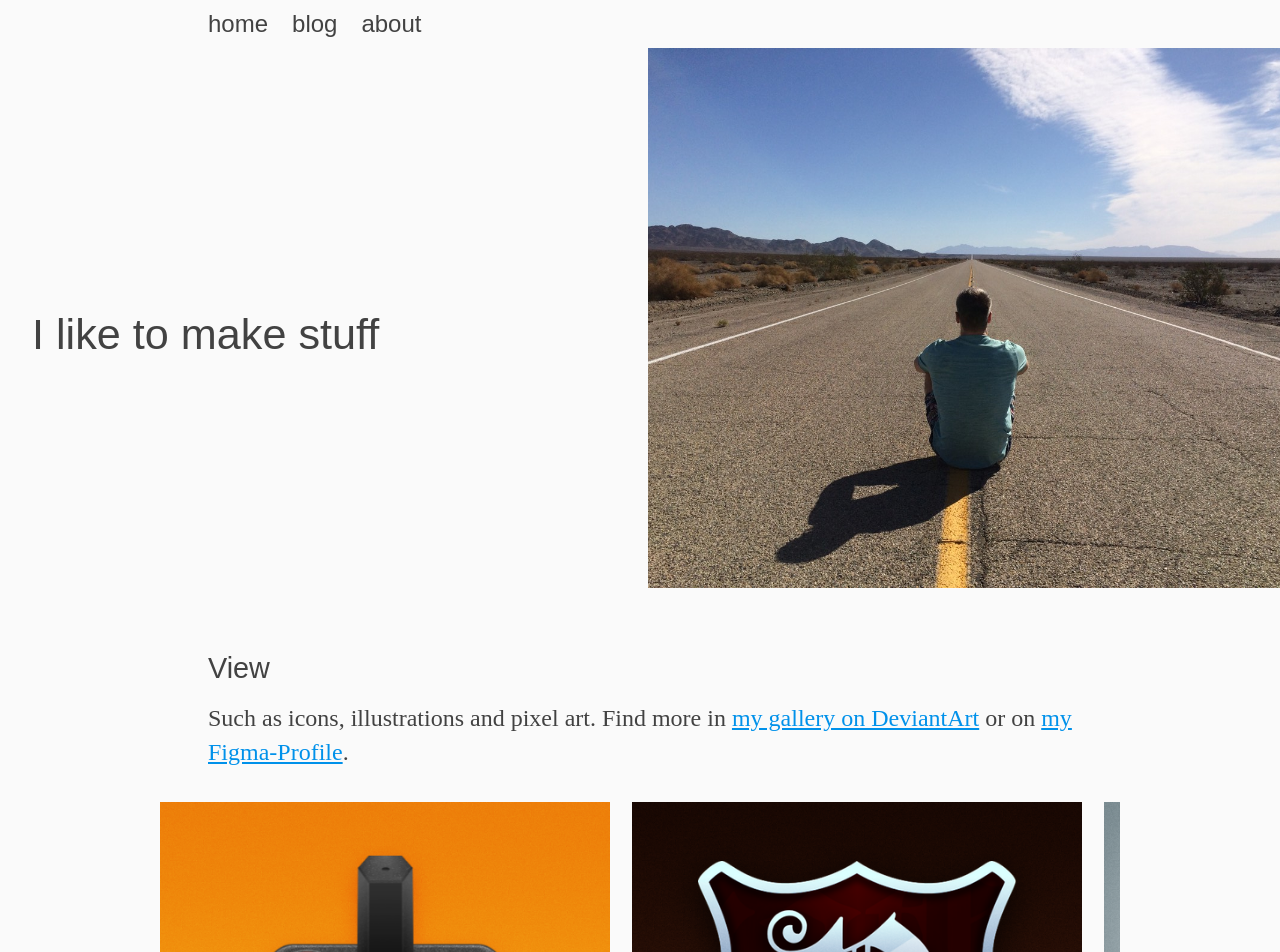
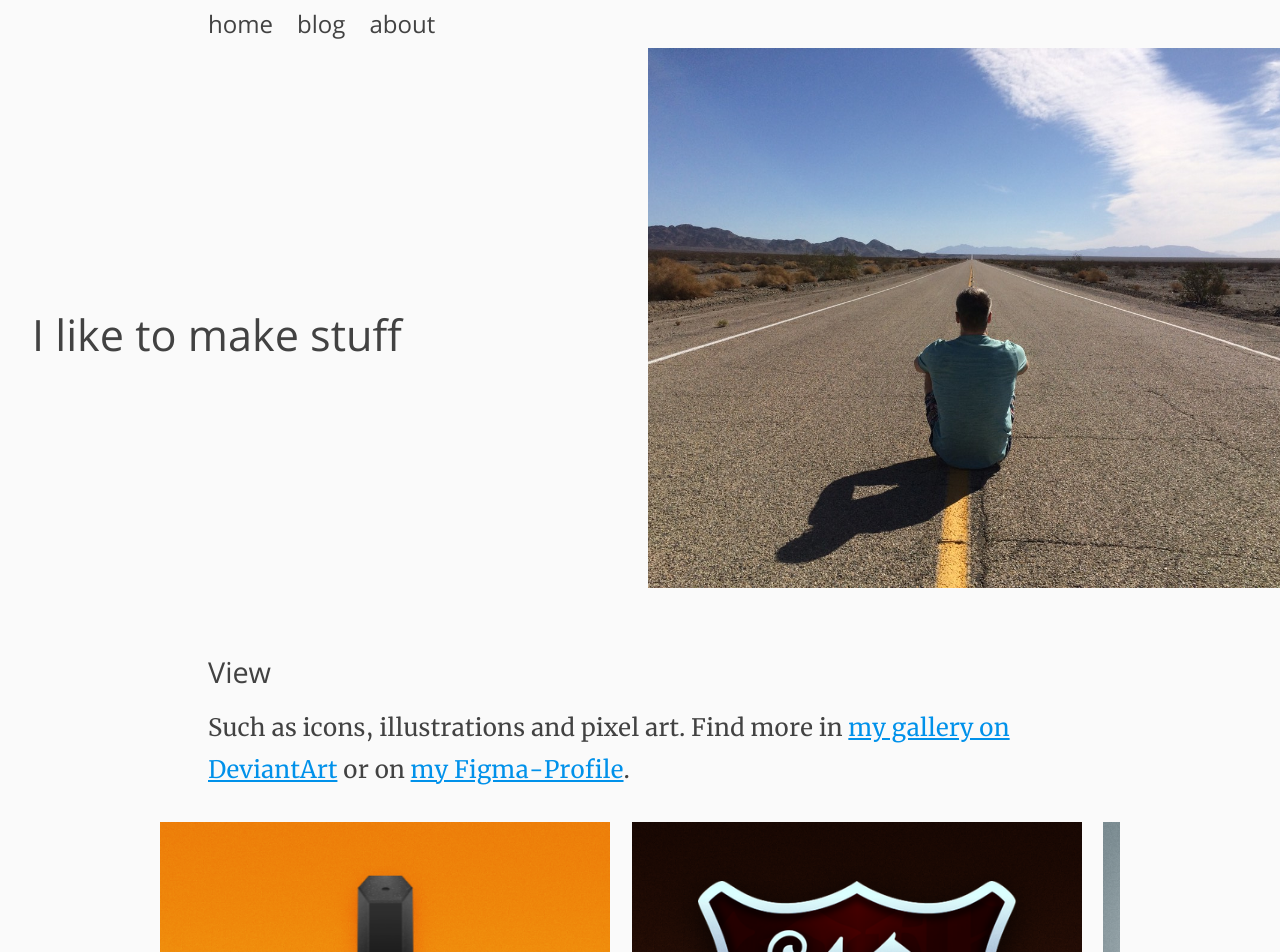
Before and after one commit to marc2o/marc2o.github.io, a Jekyll site: the page built from about.md, in a window 1280 px wide. Shown: the top 952 px of the page. Built offline with Jekyll 4.4.1, drawn with Linux system fonts in a browser that asks for light colours.

Commit message:
Update article.css

```diff
--- a/assets/css/article.css
+++ b/assets/css/article.css
@@ -82,9 +82,9 @@ th {
 	--text-color: #424242;
 	--back-color: #fafafa;
 	--fill-color: #eeeeee;
-	--code-font: monospace;
-	--flow-font: serif;
-	--spot-font: sans-serif;
+	--code-font: monospace, monospace;
+	--flow-font: 'Merriweather';
+	--spot-font: 'Open Sans';
 	--inner-width: 36em;
 	--outer-width: 40em;
 }
```
